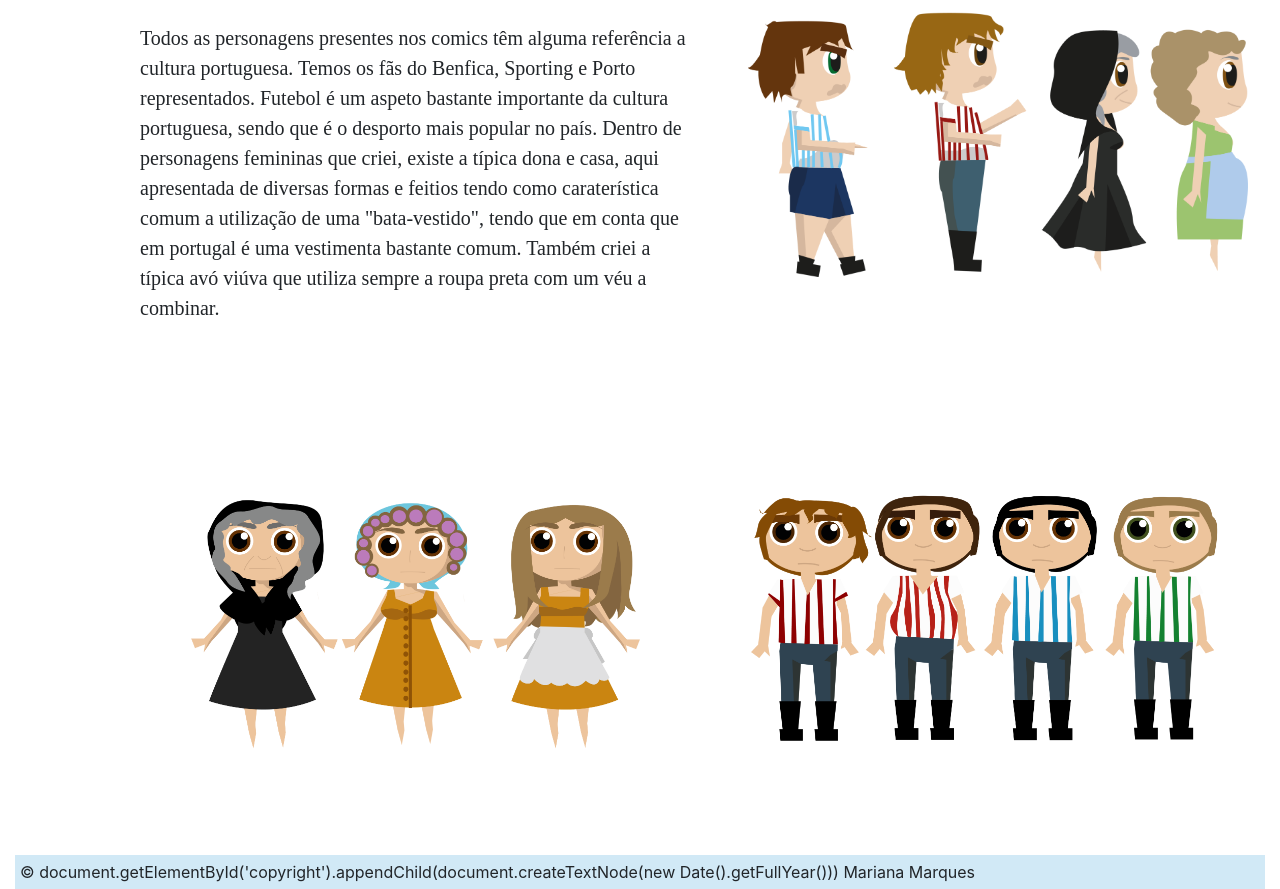
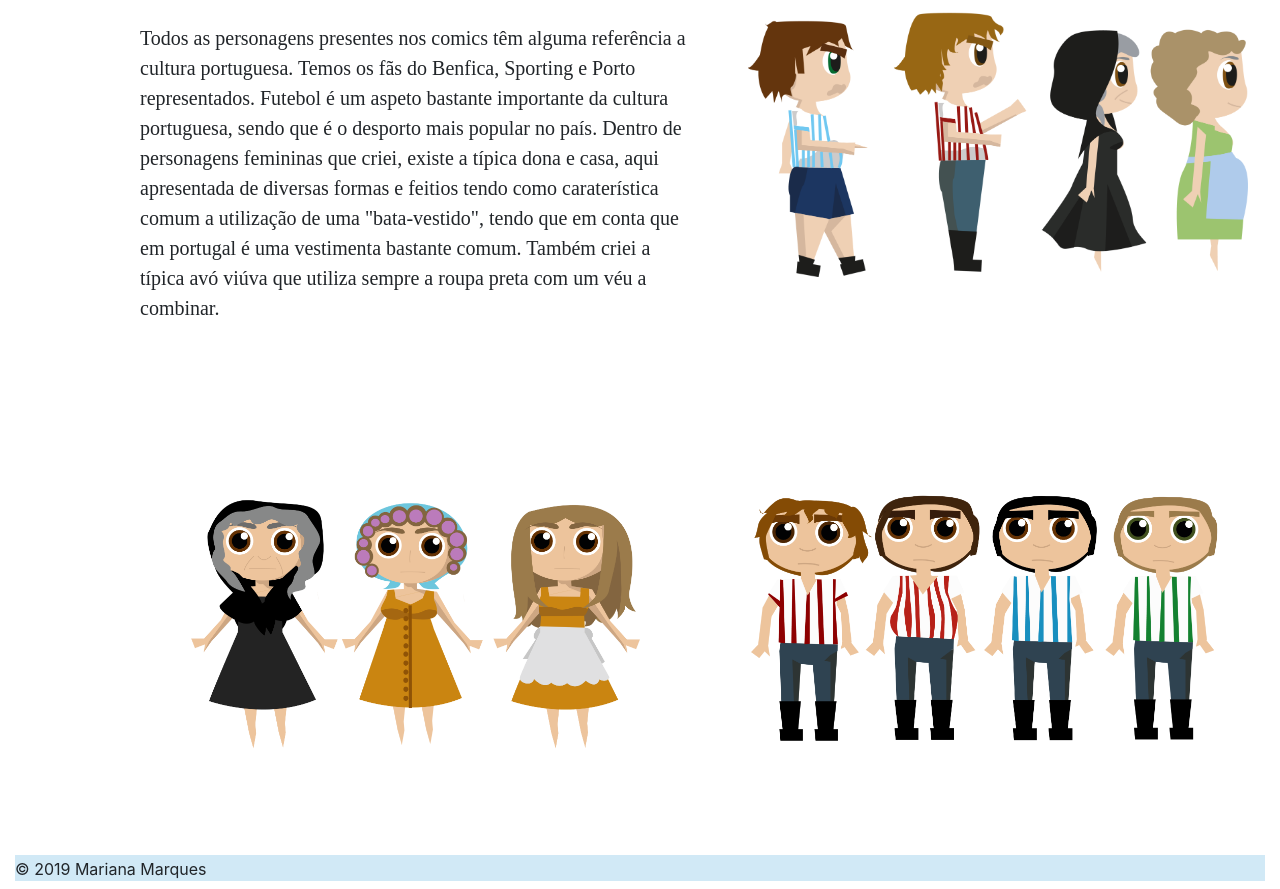
Before and after one commit to marianadoesart/supertuga, a plain HTML site: page sobre.html in a window 1280 px wide. Shown: the part 2856-3745 px from the top of the page. Drawn offline with nearby package versions, Linux system fonts and the light colour scheme; files that its build step writes are made by us from their sources; files whose address does not match are found by name; a web font is replaced by a local one.

Commit message:
Update sobre.html

```diff
--- a/sobre.html
+++ b/sobre.html
@@ -195,10 +195,10 @@ function closeNav() {
 });
     </script>
 </body>
-    <footer style="background-color:#d1e9f6;padding:5px;align:center;">
+    <footer style="background-color:#d1e9f6;padding-top:2px;">
 
     &copy;
-    <span id="copyright"align="center>
+    <span id="copyright"align="center">
         <script>document.getElementById('copyright').appendChild(document.createTextNode(new Date().getFullYear()))</script>
     </span>
                         Mariana Marques
```
